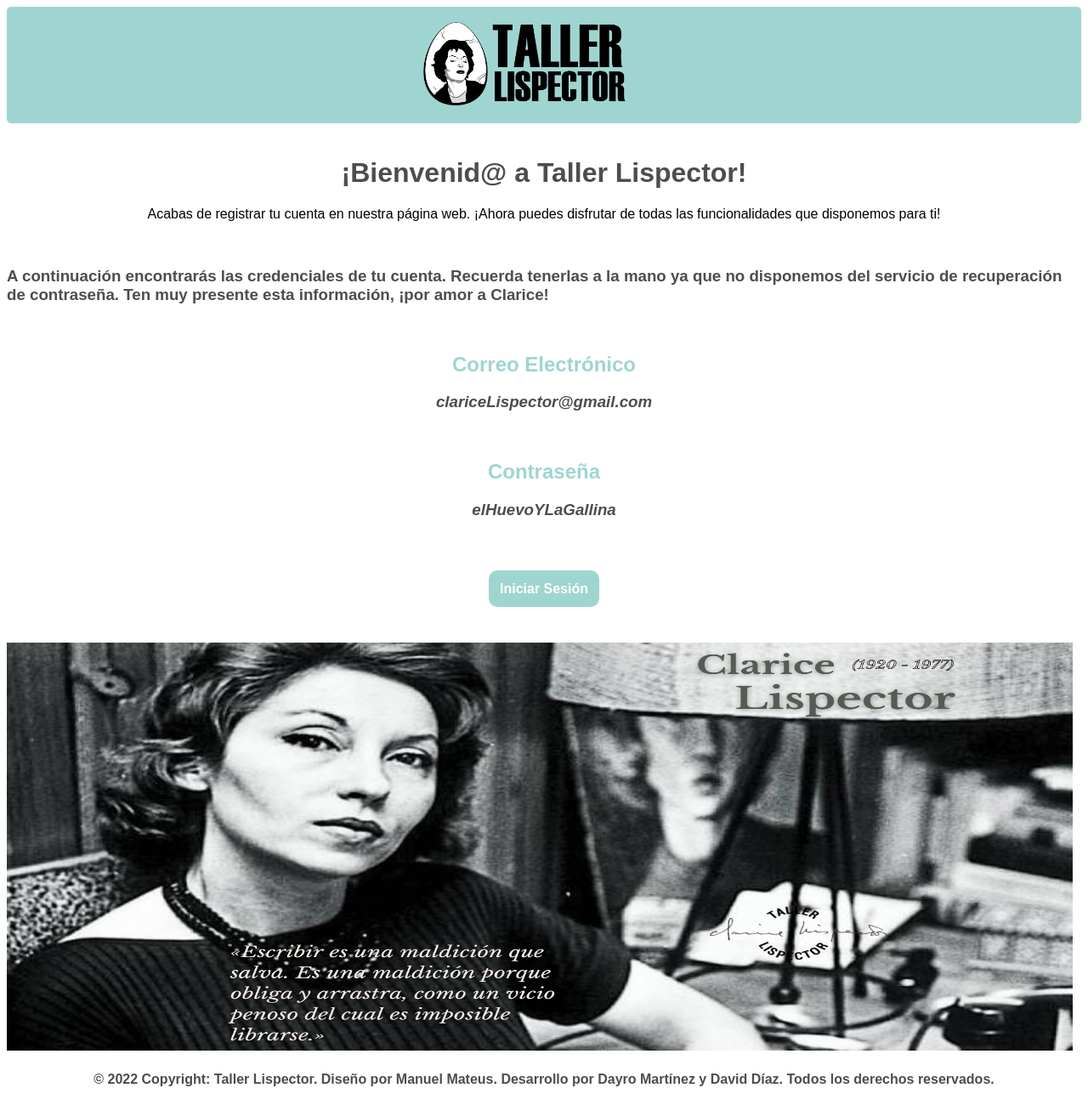
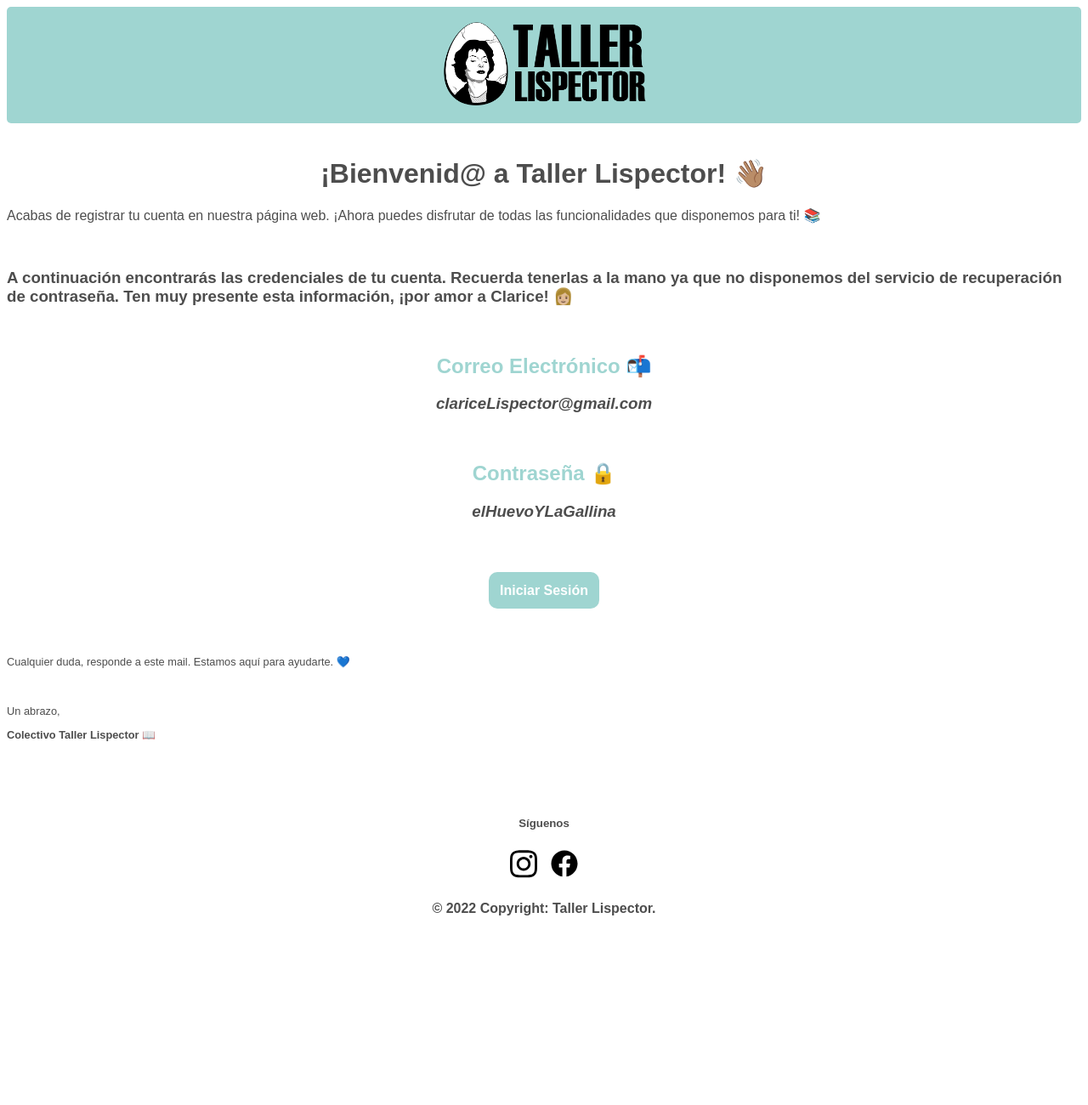
Before and after one commit to dayromartinez/Taller_Lispector_Backend, a website: page utils/sendEmail.html in a window 1280 px wide. Shown: the whole page at 85% size. After the commit the page ends 1099 px from the top, so only its background shows below. Drawn offline with Linux system fonts and the light colour scheme.

```diff
--- a/utils/sendEmail.html
+++ b/utils/sendEmail.html
@@ -8,15 +8,13 @@
         }
         .navbar-email {
             background-color: #9FD5D1;
-            display: flex;
-            justify-content: center;
             border-radius: 5px;
             padding: 1rem;
+            text-align: center;
         }
 
         .logo-taller-email{
             width: 15rem;
-            margin: 0rem 5rem 0rem 2rem;
         }
 
         .titulo-email {
@@ -40,27 +38,32 @@
 
         .boton_inicio_sesion_email:hover {
             background-color: #195ef1;
+            color: white;
+        }
+
+        .footer {
+            text-align: center;
         }
     </style>
     <title>¡Bienvenid@ a Taller Lispector!</title>
   </head>
   <body>
-    <nav class="navbar-email">
+    <div class="navbar-email">
         <a href="https://www.tallerlispector.com/" target="_blank">
             <img class="logo-taller-email" src="../services/images/Logo_Lispector_Completo.png" alt="Logo App" />
         </a>
-    </nav>
+    </div>
     <br />
-    <h1 class="titulo-email">¡Bienvenid@ a Taller Lispector!</h1>
-    <p style="text-align: center;">Acabas de registrar tu cuenta en nuestra página web. ¡Ahora puedes disfrutar de todas las funcionalidades que disponemos para ti!</p>
+    <h1 class="titulo-email">¡Bienvenid@ a Taller Lispector! 👋🏽</h1>
+    <p style="text-align: center; color: #4D4D4D; text-align: justify;">Acabas de registrar tu cuenta en nuestra página web. ¡Ahora puedes disfrutar de todas las funcionalidades que disponemos para ti! 📚</p>
     <br />
-    <h3 style="color: #4D4D4D;">A continuación encontrarás las credenciales de tu cuenta. Recuerda tenerlas a la mano ya que no disponemos del servicio de recuperación de contraseña. Ten muy presente esta información, ¡por amor a Clarice!</h3>
+    <h3 style="color: #4D4D4D;">A continuación encontrarás las credenciales de tu cuenta. Recuerda tenerlas a la mano ya que no disponemos del servicio de recuperación de contraseña. Ten muy presente esta información, ¡por amor a Clarice! 👩🏼</h3>
     <br />
     <div style="text-align: center;">
-        <h2 style="color: #9FD5D1;">Correo Electrónico</h2>
+        <h2 style="color: #9FD5D1;">Correo Electrónico 📬</h2>
         <h3 style="color: #4D4D4D;"><i>clariceLispector@gmail.com</i></h3>
         <br />
-        <h2 style="color: #9FD5D1;">Contraseña</h2>
+        <h2 style="color: #9FD5D1;">Contraseña 🔒</h2>
         <h3 style="color: #4D4D4D;"><i>elHuevoYLaGallina</i></h3>
         <br />
         <br />
@@ -68,15 +71,27 @@
         <a class="boton_inicio_sesion_email" href="https://www.tallerlispector.com/inicio_sesion" target="_blank">Iniciar Sesión</a>
         <br />
         <br />
+        <br />
+        <br />
+        <p style="text-align: left; font-size: 0.8rem; color: #4D4D4D;">Cualquier duda, responde a este mail. Estamos aquí para ayudarte. 💙</p>
+        <br />
+        <p style="text-align: left; font-size: 0.8rem; color: #4D4D4D;">Un abrazo,</p>
+        <p style="text-align: left; font-size: 0.8rem; color: #4D4D4D; font-weight: bold;">Colectivo Taller Lispector 📖</p>
+        <br />
     </div>
     <br />
     <br />
     <footer class="footer">
-        <img src="../services/images/footer_Clarice.png" class="imagen-footer-email" alt="footer-email">
-        <h4 style="text-align: center; color: #4D4D4D;">&copy; 2022 Copyright: Taller Lispector.
-            Diseño por Manuel Mateus. Desarrollo por Dayro Martínez y David Díaz.
-            Todos los derechos reservados.
-        </h4>
+        <h5 style="color: #4D4D4D; font-weight: bold;">Síguenos</h5>
+        <div style="display: flex; justify-content: center">
+            <a href="https://www.instagram.com/tallerlispector/" target="_blank">
+                <svg style="width: 2rem; color: white;" xmlns="http://www.w3.org/2000/svg" viewBox="0 0 448 512"><!--! Font Awesome Pro 6.2.0 by @fontawesome - https://fontawesome.com License - https://fontawesome.com/license (Commercial License) Copyright 2022 Fonticons, Inc. --><path d="M224.1 141c-63.6 0-114.9 51.3-114.9 114.9s51.3 114.9 114.9 114.9S339 319.5 339 255.9 287.7 141 224.1 141zm0 189.6c-41.1 0-74.7-33.5-74.7-74.7s33.5-74.7 74.7-74.7 74.7 33.5 74.7 74.7-33.6 74.7-74.7 74.7zm146.4-194.3c0 14.9-12 26.8-26.8 26.8-14.9 0-26.8-12-26.8-26.8s12-26.8 26.8-26.8 26.8 12 26.8 26.8zm76.1 27.2c-1.7-35.9-9.9-67.7-36.2-93.9-26.2-26.2-58-34.4-93.9-36.2-37-2.1-147.9-2.1-184.9 0-35.8 1.7-67.6 9.9-93.9 36.1s-34.4 58-36.2 93.9c-2.1 37-2.1 147.9 0 184.9 1.7 35.9 9.9 67.7 36.2 93.9s58 34.4 93.9 36.2c37 2.1 147.9 2.1 184.9 0 35.9-1.7 67.7-9.9 93.9-36.2 26.2-26.2 34.4-58 36.2-93.9 2.1-37 2.1-147.8 0-184.8zM398.8 388c-7.8 19.6-22.9 34.7-42.6 42.6-29.5 11.7-99.5 9-132.1 9s-102.7 2.6-132.1-9c-19.6-7.8-34.7-22.9-42.6-42.6-11.7-29.5-9-99.5-9-132.1s-2.6-102.7 9-132.1c7.8-19.6 22.9-34.7 42.6-42.6 29.5-11.7 99.5-9 132.1-9s102.7-2.6 132.1 9c19.6 7.8 34.7 22.9 42.6 42.6 11.7 29.5 9 99.5 9 132.1s2.7 102.7-9 132.1z"/></svg>
+            </a>
+            <a href="https://www.facebook.com/pages/category/Writer/Taller-Lispector-110133043831544/" target="_blank">
+                <svg style="width: 2rem; color: red; margin-left: 1rem; margin-top: 0.1rem" xmlns="http://www.w3.org/2000/svg" viewBox="0 0 512 512"><!--! Font Awesome Pro 6.2.0 by @fontawesome - https://fontawesome.com License - https://fontawesome.com/license (Commercial License) Copyright 2022 Fonticons, Inc. --><path d="M504 256C504 119 393 8 256 8S8 119 8 256c0 123.78 90.69 226.38 209.25 245V327.69h-63V256h63v-54.64c0-62.15 37-96.48 93.67-96.48 27.14 0 55.52 4.84 55.52 4.84v61h-31.28c-30.8 0-40.41 19.12-40.41 38.73V256h68.78l-11 71.69h-57.78V501C413.31 482.38 504 379.78 504 256z"/></svg>
+            </a>
+        </div>
+        <h4 style="text-align: center; color: #4D4D4D;">&copy; 2022 Copyright: Taller Lispector.</h4>
     </footer>
   </body>
 </html>
```
Also changed, not shown: services/user.service.js (+22 -28 lines).
